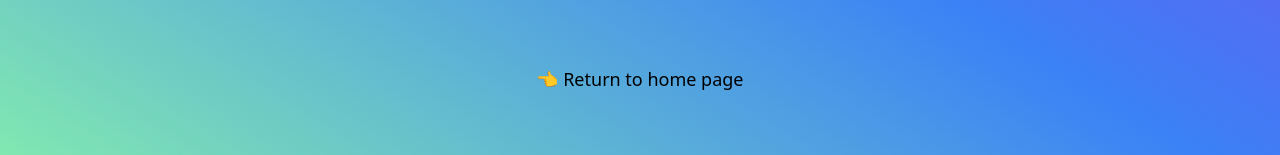
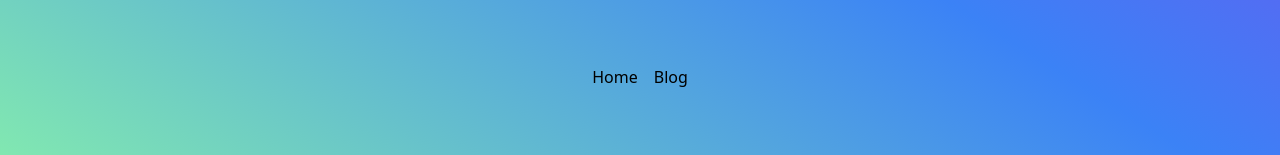
Before and after one commit to Rox-Quode/dream-todo-app, a Next.js app: page /about in a window 1280 px wide. Shown: the part 591-746 px from the top of the page. Built offline with nearby package versions, Linux system fonts and the light colour scheme.

Commit message:
added nav dashboard page

```diff
--- a/pages/about.js
+++ b/pages/about.js
@@ -23,9 +23,12 @@ export default function About() {
                       When you have a do-to list that&apos;s practical and looks this beautiful, you&apos;ll enjoy checking in with your goals daily. This app will help you create your dream life!
                     </p>
                 </div>
-                <div className="flex flex-row gap-x-2">
-                    <Link href="/" className="text-lg cursor-pointer hover:text-violet-900">
-                    👈 Return to home page
+                <div className="flex flex-row gap-x-4">
+                    <Link href="/" className="hover:text-violet-900">
+                    Home
+                    </Link>
+                    <Link href="/blog" className="hover:text-violet-900">
+                    Blog
                     </Link>
                 </div>
             </div>
--- a/pages/dashboard.js
+++ b/pages/dashboard.js
@@ -1,4 +1,5 @@
 import Head from 'next/head';
+import Link from "next/link";
 import { authOptions } from "pages/api/auth/[...nextauth]";
 import { getServerSession } from "next-auth/next";
 import { TodoRow } from '../components/TodoRow';
@@ -86,6 +87,17 @@ export default function Dashboard({ todos }) {
                     <div className="text-2xl">Status</div>
                     <div>You have {todos.length} to-dos on your list!</div>
                 </div>
+                <div className="flex flex-row gap-x-4 mt-20 items-center mx-auto">
+                  <Link href="/" className="hover:text-violet-900">
+                  Home
+                  </Link>
+                  <Link href="/about" className="hover:text-violet-900">
+                    About
+                  </Link>
+                  <Link href="/blog" className="hover:text-violet-900">
+                    Blog
+                  </Link>
+                 </div>
             </div>
         </main>
     </>
```
